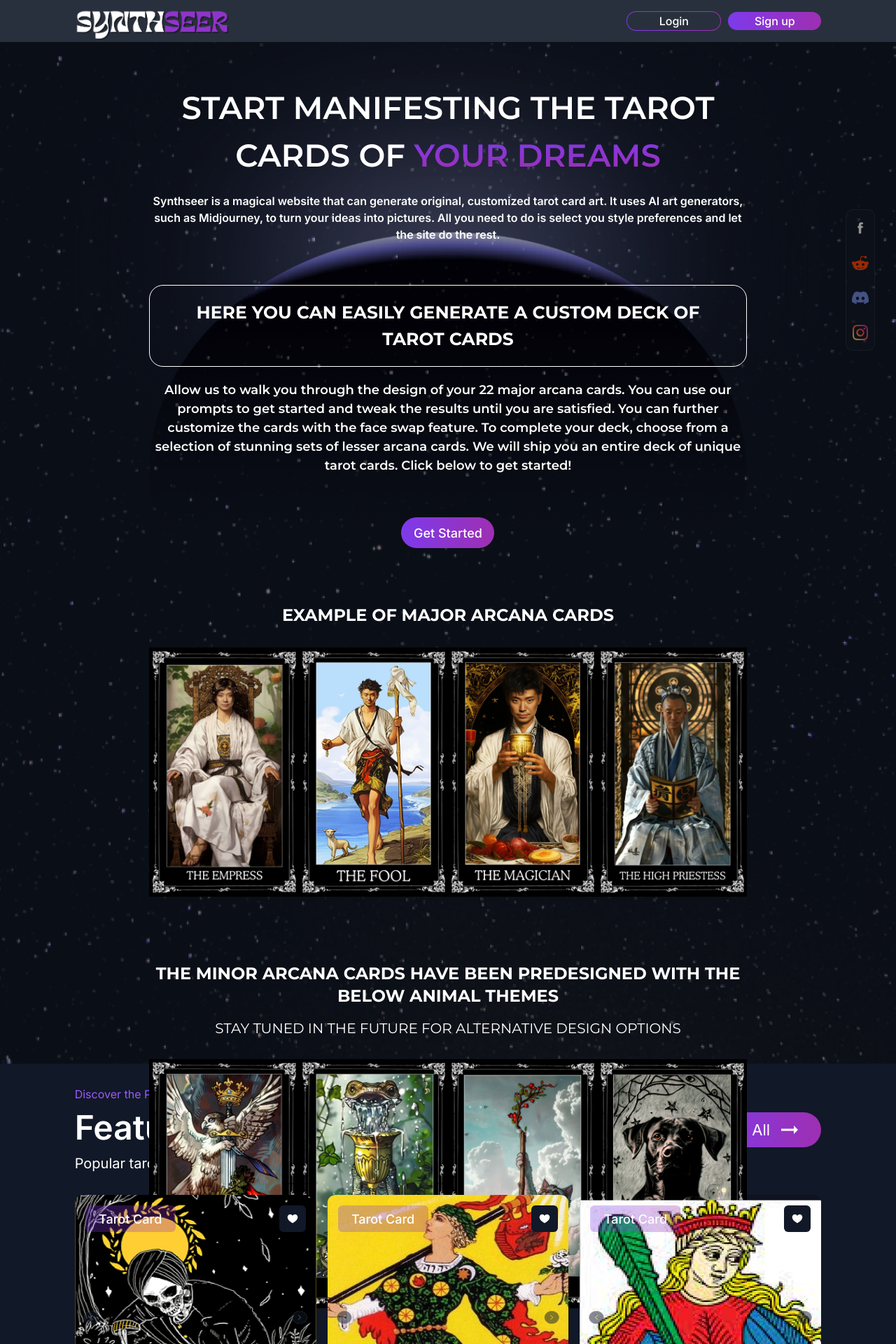
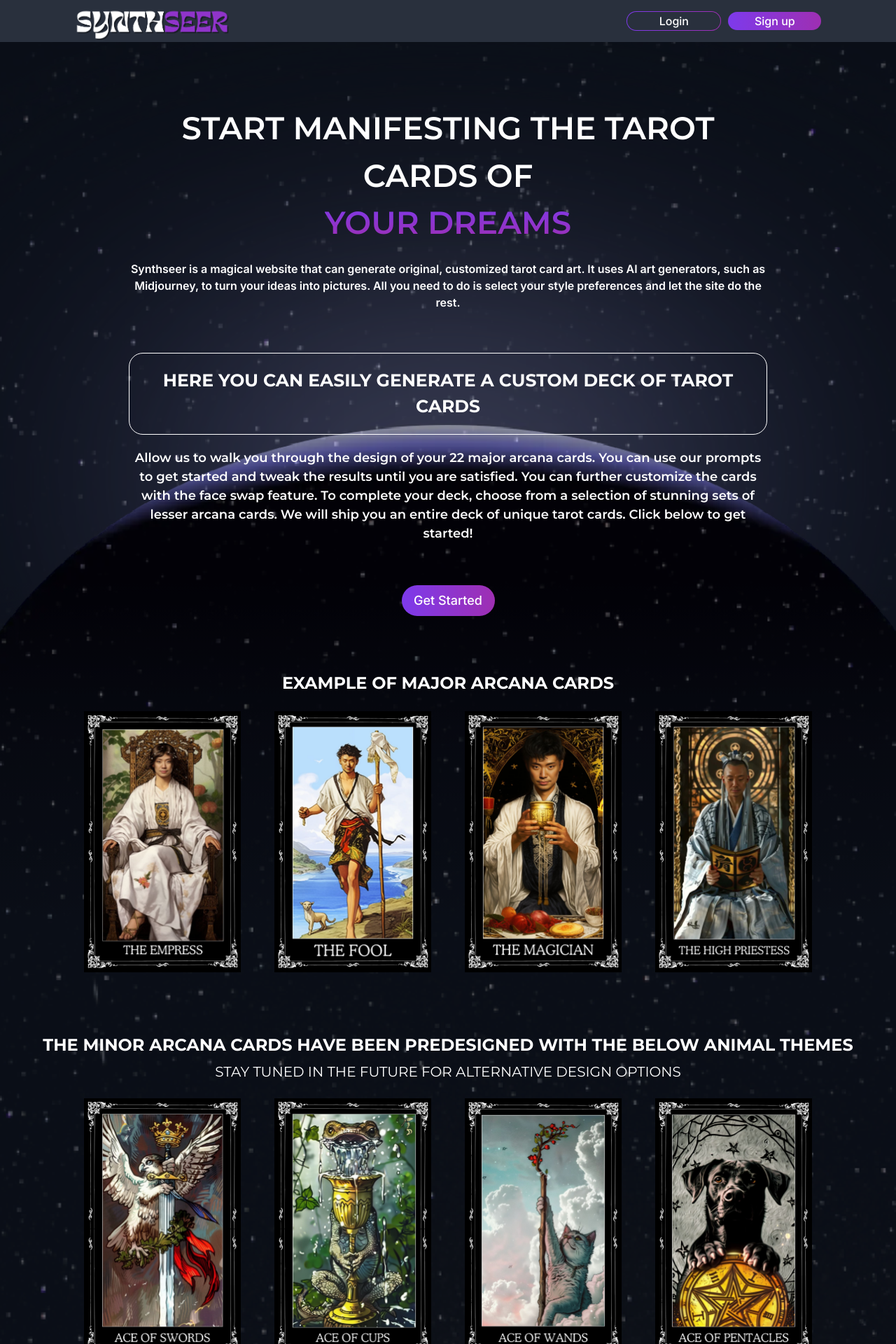
Before and after one commit to nabeelnasir9/fe-tomnov, a React (Vite) app: page / in a window 1280 px wide. Shown: the top 1920 px of the page at 70% size. Built offline with nearby package versions, Linux system fonts and the light colour scheme; what tailwindcss-animated would draw is missing.

Commit message:
fix(hero):hero remake

```diff
--- a/src/components/featured-prompts/index.jsx
+++ b/src/components/featured-prompts/index.jsx
@@ -1,4 +1,4 @@
-import React, { useState } from "react";
+import { useState } from "react";
 import RightIcon from "./../../assets/right.svg";
 import "./index.css";
 import Grid from "@mui/material/Grid";
@@ -56,7 +56,7 @@ const FeaturedPrompts = () => {
     },
   ]);
   return (
-    <div className="mt-[92vh]">
+    <div className="">
       <Grid container spacing={0}>
         <Grid item xs={1} sm={1} md={1} lg={1} xl={1}></Grid>
         <Grid xs={10} sm={10} md={10} lg={10} xl={10}>
--- a/src/pages/landing-page/index.jsx
+++ b/src/pages/landing-page/index.jsx
@@ -20,52 +20,29 @@ import img8 from "../../assets/Home/8.jpeg";
 import RedIcon from "./../../assets/red.svg";
 import DiscardIcon from "./../../assets/discard.svg";
 import InstagramIcon from "./../../assets/instagram.svg";
-import Grid from "@mui/material/Grid";
 import { useNavigate } from "react-router-dom";
+
 const LandingPage = () => {
   const navigate = useNavigate();
 
   const MajorArcana = [
-    {
-      id: 1,
-      image: img1,
-    },
-    {
-      id: 2,
-      image: img2,
-    },
-    {
-      id: 3,
-      image: img3,
-    },
-    {
-      id: 4,
-      image: img4,
-    },
+    { id: 1, image: img1 },
+    { id: 2, image: img2 },
+    { id: 3, image: img3 },
+    { id: 4, image: img4 },
   ];
+
   const MinorArcana = [
-    {
-      id: 1,
-      image: img5,
-    },
-    {
-      id: 2,
-      image: img6,
-    },
-    {
-      id: 3,
-      image: img7,
-    },
-    {
-      id: 4,
-      image: img8,
-    },
+    { id: 1, image: img5 },
+    { id: 2, image: img6 },
+    { id: 3, image: img7 },
+    { id: 4, image: img8 },
   ];
 
   return (
     <div>
       <Navbar margin={false} />
-      <div className="landing-social-secetion">
+      <div className="landing-social-section">
         <div>
           <button>
             <img src={FacebookIcon} alt="Fb" />
@@ -81,35 +58,31 @@ const LandingPage = () => {
           </button>
         </div>
       </div>
-      <div className="landing-header">
-        <div className="landing-header-inner">
-          <Grid container spacing={0} style={{ height: "100vh" }}>
-            <Grid item xs={1} sm={1} md={2} lg={2} xl={3}></Grid>
-            <Grid item xs={10} sm={10} md={8} lg={8} xl={6}>
-              <div className="landing-header-section">
-                <div>
+      <div className="relative flex flex-col items-center bg-[url('/src/assets/Earth.svg')] bg-cover bg-center">
+        <div className="bg-[url('/src/assets/landing-header-2.png')] bg-cover bg-center w-full">
+          <div className="container mx-auto px-10 mb-32">
+            <div className="text-center lg:mx-36 mx-0 mt-10 mb-20">
               <h1 className="lan-head-heading">
-                    Start manifesting the tarot cards of{" "}
+                Start manifesting the tarot cards of <br />{" "}
                 <span>your dreams</span>
               </h1>
               <p className="lan-head-paragraph">
                 Synthseer is a magical website that can generate original,
-                    customized tarot card art. It uses AI art generators, such
-                    as Midjourney, to turn your ideas into pictures. All you
-                    need to do is select you style preferences and let the site
-                    do the rest.
+                customized tarot card art. It uses AI art generators, such as
+                Midjourney, to turn your ideas into pictures. All you need to do
+                is select your style preferences and let the site do the rest.
               </p>
               <h1 className="welcome-message">
                 HERE YOU CAN EASILY GENERATE A CUSTOM DECK OF TAROT CARDS
               </h1>
               <p className="welcome-para">
-                    Allow us to walk you through the design of your 22 major
-                    arcana cards. You can use our prompts to get started and
-                    tweak the results until you are satisfied. You can further
-                    customize the cards with the face swap feature. To complete
-                    your deck, choose from a selection of stunning sets of
-                    lesser arcana cards. We will ship you an entire deck of
-                    unique tarot cards. Click below to get started!
+                Allow us to walk you through the design of your 22 major arcana
+                cards. You can use our prompts to get started and tweak the
+                results until you are satisfied. You can further customize the
+                cards with the face swap feature. To complete your deck, choose
+                from a selection of stunning sets of lesser arcana cards. We
+                will ship you an entire deck of unique tarot cards. Click below
+                to get started!
               </p>
               <div className="flex justify-center">
                 <button
@@ -120,73 +93,49 @@ const LandingPage = () => {
                 </button>
               </div>
             </div>
-                <div className="flex justify-center items-center text-white gap-4 flex-col mt-20 font-inter">
-                  <p className="text-2xl font-bold uppercase">
+            <div className="flex flex-col items-center text-white mt-20 font-inter">
+              <p className="lg:text-2xl text-xl font-bold uppercase text-center">
                 Example of Major Arcana Cards
               </p>
-                  <div className="flex items-center justify-center">
+              <div className="flex flex-wrap justify-center gap-8 mt-4">
                 {MajorArcana.map((item, index) => (
                   <div
                     key={index}
-                        className="flex items-center justify-center"
+                    className="w-full sm:w-1/2 md:w-1/3 lg:w-1/5 p-2"
                   >
                     <img
                       src={item.image}
-                          alt={item.name}
-                          className="size-96 object-contain"
+                      alt={`Major Arcana ${item.id}`}
+                      className="object-contain w-full h-auto"
                     />
-                        <p className="text-sm text-white">{item.name}</p>
                   </div>
                 ))}
               </div>
             </div>
-                <div className="flex justify-center items-center text-white gap-4 flex-col mt-20 font-inter">
-                  <p className="text-2xl font-bold text-center">
+            <div className="flex flex-col items-center text-white mt-20 font-inter">
+              <p className="lg:text-2xl text-xl font-bold text-center">
                 THE MINOR ARCANA CARDS HAVE BEEN PREDESIGNED WITH THE BELOW
-                    ANIMAL THEMES{" "}
+                ANIMAL THEMES
               </p>
-                  <p className="text-xl">
+              <p className="lg:text-xl text-base text-center mt-2">
                 STAY TUNED IN THE FUTURE FOR ALTERNATIVE DESIGN OPTIONS
               </p>
-                  <div className="flex items-center justify-center">
+              <div className="flex flex-wrap justify-center gap-8 mt-4">
                 {MinorArcana.map((item, index) => (
                   <div
                     key={index}
-                        className="flex items-center justify-center"
+                    className="w-full sm:w-1/2 md:w-1/3 lg:w-1/5 p-2"
                   >
                     <img
                       src={item.image}
-                          alt={item.name}
-                          className="size-96 object-contain"
+                      alt={`Minor Arcana ${item.id}`}
+                      className="object-contain w-full h-auto"
                     />
-                        <p className="text-sm text-white">{item.name}</p>
                   </div>
                 ))}
               </div>
             </div>
-                {/* <div> */}
-                {/*   <div className="prompt-box"> */}
-                {/*     <p> */}
-                {/*       Need{" "} */}
-                {/*       <span style={{ fontWeight: 600 }}>Prompt Ideas?</span> */}
-                {/*       <br /> <br /> Try Our New Free Text to Image Tarot Cards */}
-                {/*       Art Generator */}
-                {/*     </p> */}
-                {/*   </div> */}
-                {/*   <div className="prompt-generate-button-main"> */}
-                {/*     <button */}
-                {/*       className="prompt-generate-button cursor-pointer" */}
-                {/*       onClick={() => navigate("/tomnov-generate")} */}
-                {/*     > */}
-                {/*       Get Started */}
-                {/*     </button> */}
-                {/*     <div className="line" /> */}
-                {/*   </div> */}
-                {/* </div> */}
           </div>
-            </Grid>
-            <Grid item xs={1} sm={1} md={2} lg={2} xl={3}></Grid>
-          </Grid>
         </div>
       </div>
       <FeaturedPrompts />
@@ -197,4 +146,5 @@ const LandingPage = () => {
     </div>
   );
 };
+
 export default LandingPage;
```
Lines whose indentation alone changed are shown as unchanged.
